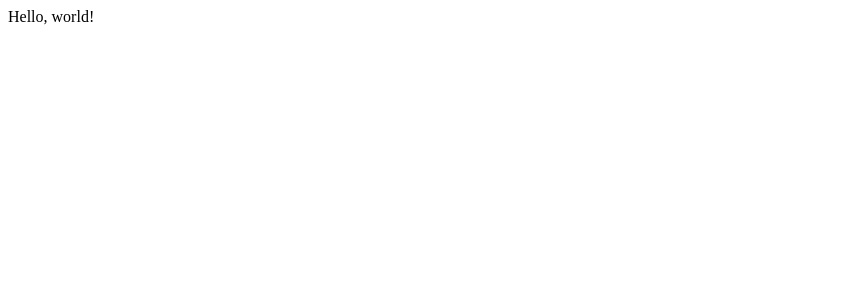
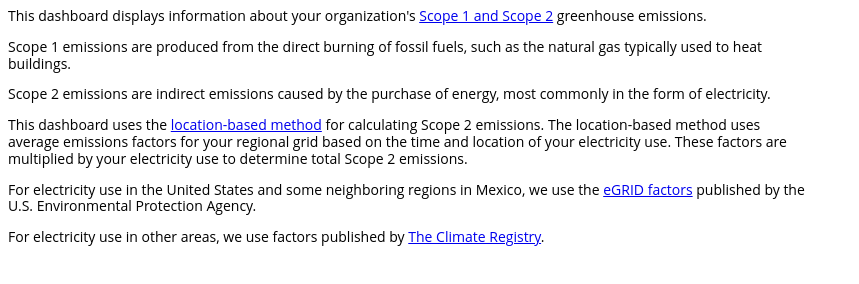
Before and after one commit to Gridium/gridium.github.io, a plain HTML site: page carbon-methodology.html in a window 1280 px wide. Shown: the whole page, without its empty margins (0-859 px from the left). Drawn offline with Linux system fonts and the light colour scheme.

Commit message:
Updated with content on Scope 1 and Scope 2 emissions

```diff
--- a/carbon-methodology.html
+++ b/carbon-methodology.html
@@ -2,8 +2,31 @@
 <html>
 <head>
 <title>Carbon accounting methodology</title>
+<style>
+	p {
+	  font-family: "Open Sans", sans-serif;
+	  font-size: 14px;
+	  line-height: 1.2em;
+	}
+
+	.main {
+		max-width: 800px;
+	}
+</style>
 </head>
 <body>
-<p>Hello, world!</p>
+<div class="main">
+<p>This dashboard displays information about your organization's <a href="https://www.epa.gov/climateleadership/scope-1-and-scope-2-inventory-guidance" target="_blank">Scope 1 and Scope 2</a> greenhouse emissions.</p>
+
+<p>Scope 1 emissions are produced from the direct burning of fossil fuels, such as the natural gas typically used to heat buildings.</p>
+
+<p>Scope 2 emissions are indirect emissions caused by the purchase of energy, most commonly in the form of electricity.</p>
+
+<p>This dashboard uses the <a href="https://www.theclimateregistry.org/wp-content/uploads/2019/02/Scope-2-FAQs.pdf" target="_blank">location-based method</a> for calculating Scope 2 emissions. The location-based method uses average emissions factors for your regional grid based on the time and location of your electricity use. These factors are multiplied by your electricity use to determine total Scope 2 emissions.</p>
+
+<p>For electricity use in the United States and some neighboring regions in Mexico, we use the <a href="https://www.epa.gov/egrid" target="_blank">eGRID factors</a> published by the U.S. Environmental Protection Agency.<p>
+
+<p>For electricity use in other areas, we use factors published by <a href="https://www.theclimateregistry.org/" target="_blank">The Climate Registry</a>.</p>
+</div>
 </body>
 </html>
```
